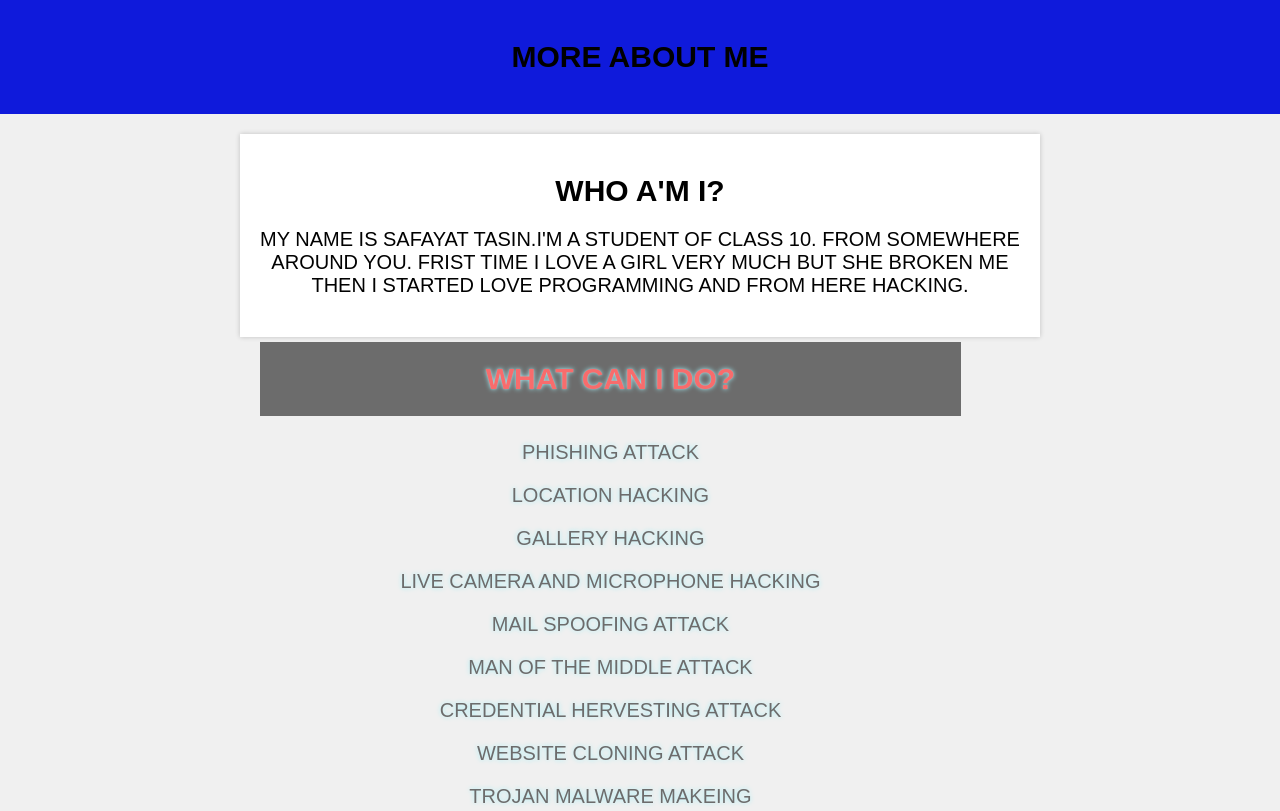
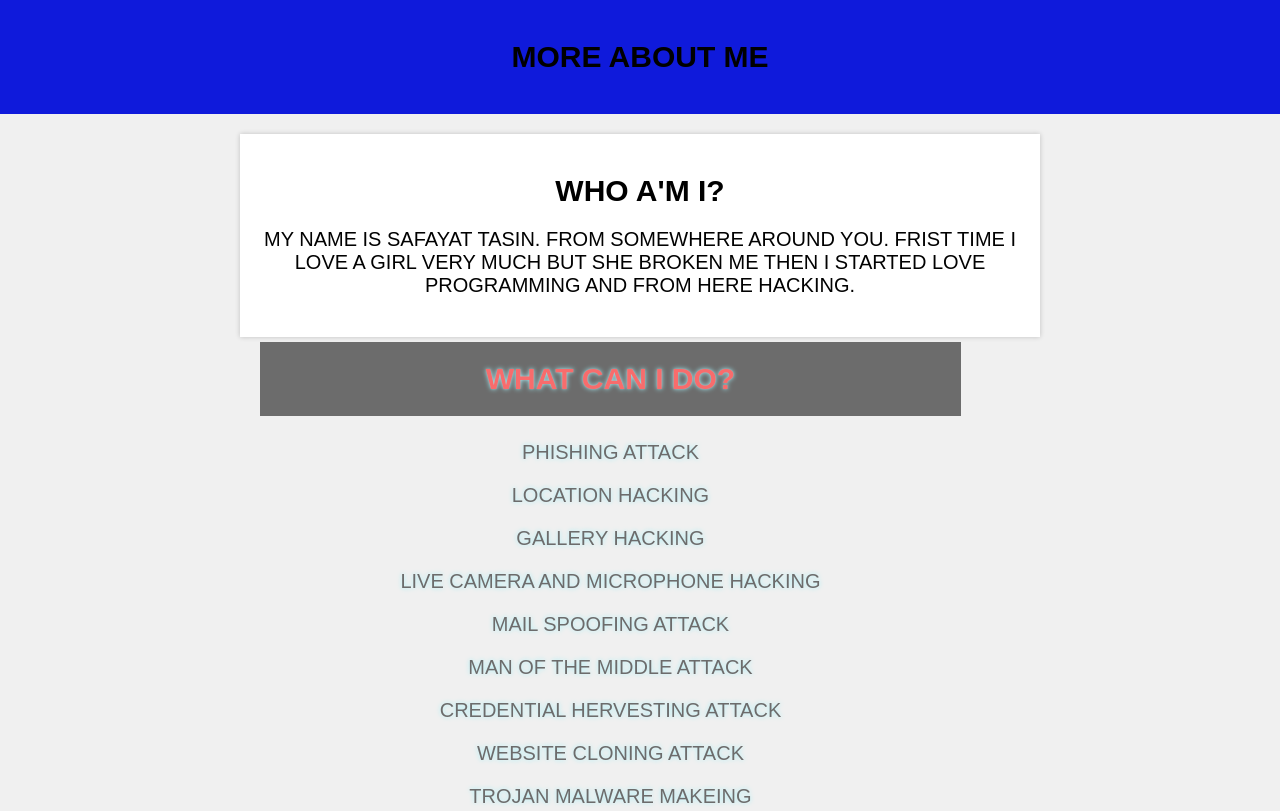
Before and after one commit to SAFAYAT-TASIN/MORE-ABoUT-ME, a plain HTML site: page index.html in a window 1280 px wide. Shown: the top 811 px of the page. Drawn offline with Linux system fonts and the light colour scheme.

Commit message:
Update index.html

```diff
--- a/index.html
+++ b/index.html
@@ -344,7 +344,7 @@
     </header>
     <div class="container">
         <h1>WHO A'M I?</h1>
-        <p class="burning-paragraph"> MY NAME IS SAFAYAT TASIN.I'M A STUDENT OF CLASS 10. FROM SOMEWHERE AROUND YOU. FRIST TIME I LOVE A GIRL VERY MUCH BUT SHE BROKEN ME THEN I STARTED LOVE PROGRAMMING AND FROM HERE HACKING.</p>
+        <p class="burning-paragraph"> MY NAME IS SAFAYAT TASIN. FROM SOMEWHERE AROUND YOU. FRIST TIME I LOVE A GIRL VERY MUCH BUT SHE BROKEN ME THEN I STARTED LOVE PROGRAMMING AND FROM HERE HACKING.</p>
 
 
 
```
